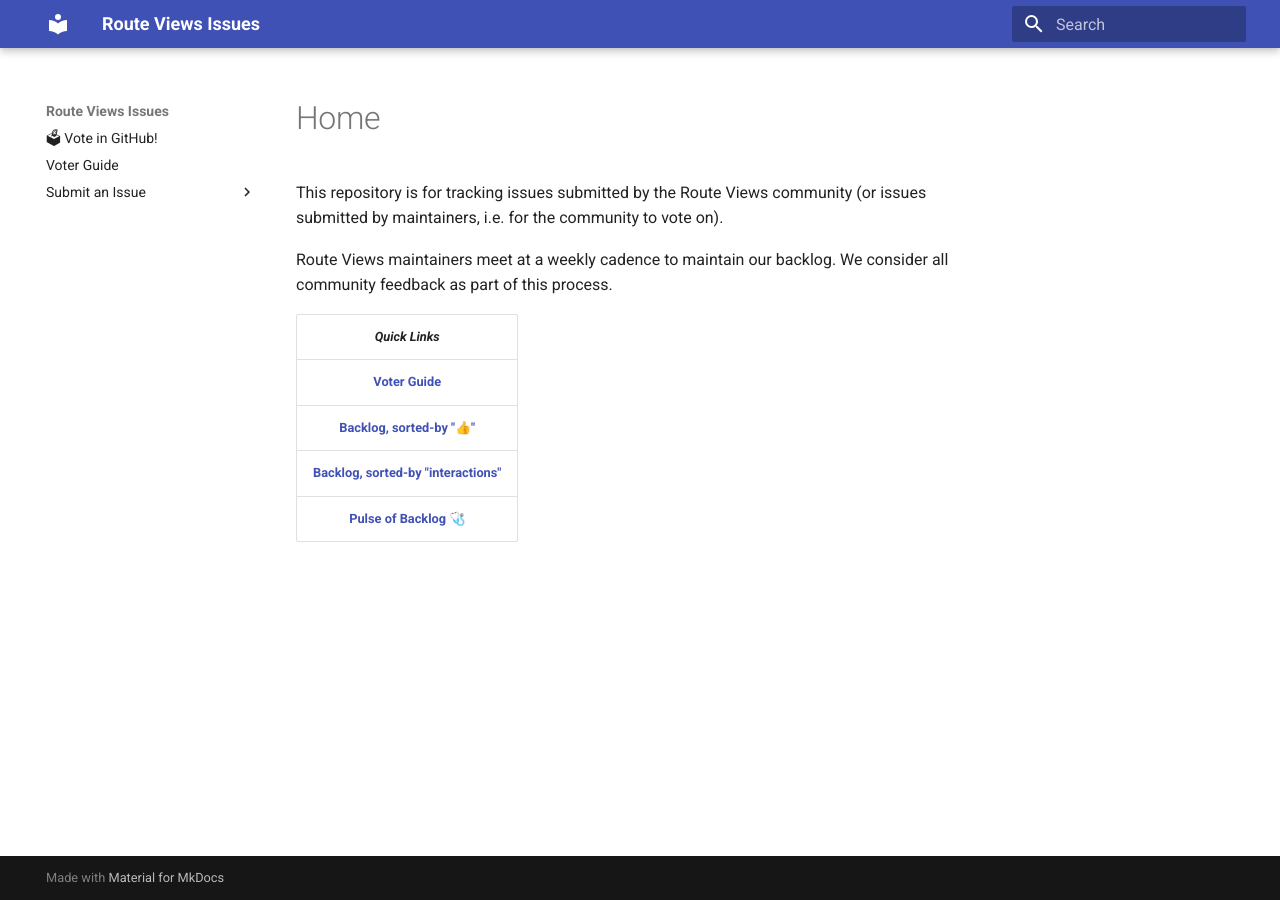
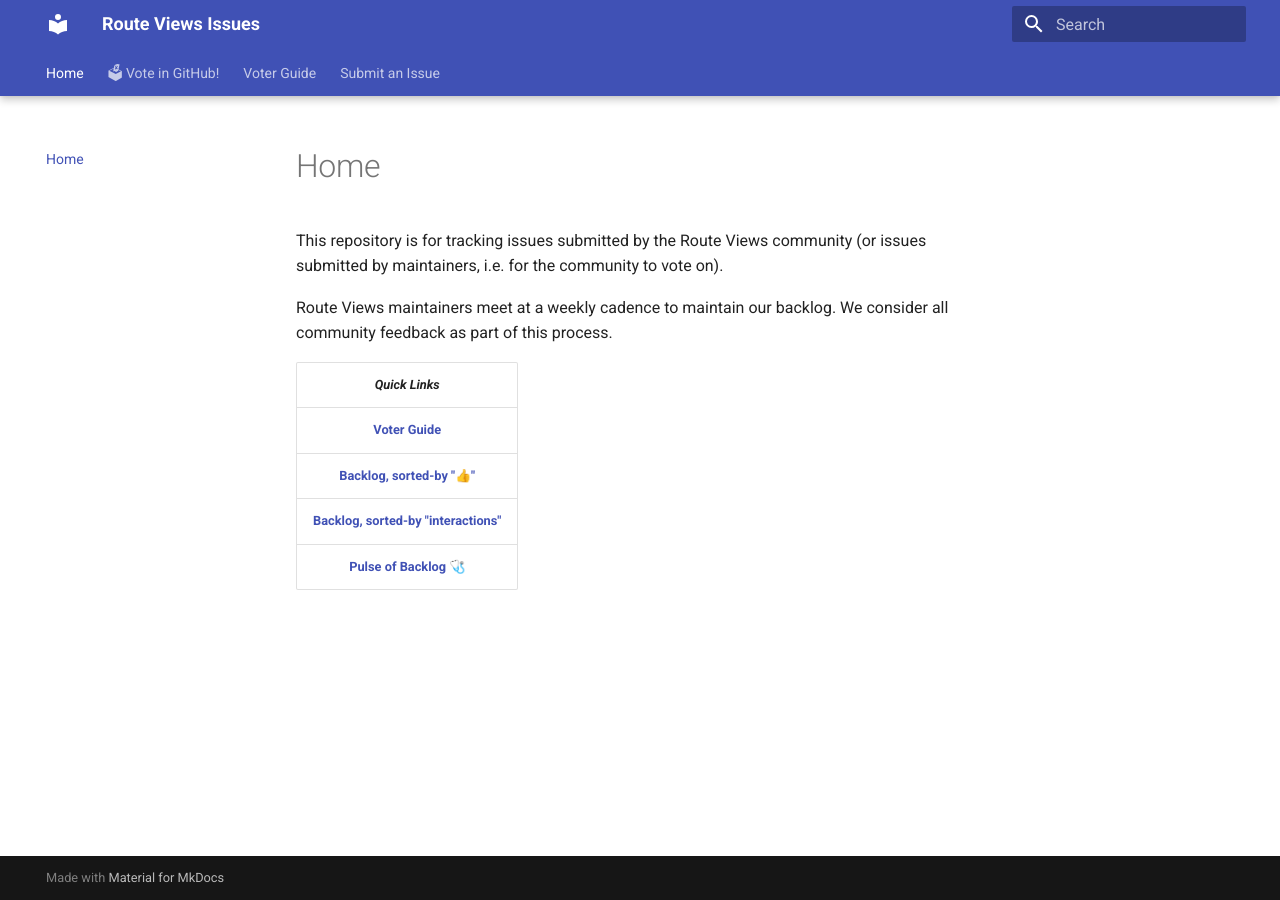
Before and after one commit to routeviews/issues, an MkDocs documentation site: the page built from docs/README.md, in a window 1280 px wide. Built offline with MkDocs 1.6.1 and Material for MkDocs 9.7.7, drawn with Linux system fonts in a browser that asks for light colours.

Commit message:
Prettify Navigation

```diff
--- a/mkdocs.yml
+++ b/mkdocs.yml
@@ -1,10 +1,17 @@
 site_name: Route Views Issues
 theme:
-    name: material
+  name: material
+  features:
+    - navigation.instant
+    - navigation.tabs
+    - navigation.tabs.sticky
+    - navigation.indexes
+    - navigation.top
 nav:
-    - 🗳 Vote in GitHub!: https://github.com/routeviews/public-issues/issues?q=is%3Aissue+is%3Aopen+sort%3Areactions-%2B1-desc
-    - Voter Guide: voting.md
-    - Submit an Issue:
-      - Peer Request: peer-request.md
-      - New Collector Request: new-collector.md
-      - General Request: contact.md
+  - README.md
+  - 🗳 Vote in GitHub!: https://github.com/routeviews/public-issues/issues?q=is%3Aissue+is%3Aopen+sort%3Areactions-%2B1-desc
+  - Voter Guide: voting.md
+  - Submit an Issue:
+    - General Request: contact.md
+    - Peer Request: peer-request.md
+    - New Collector Request: new-collector.md
```
